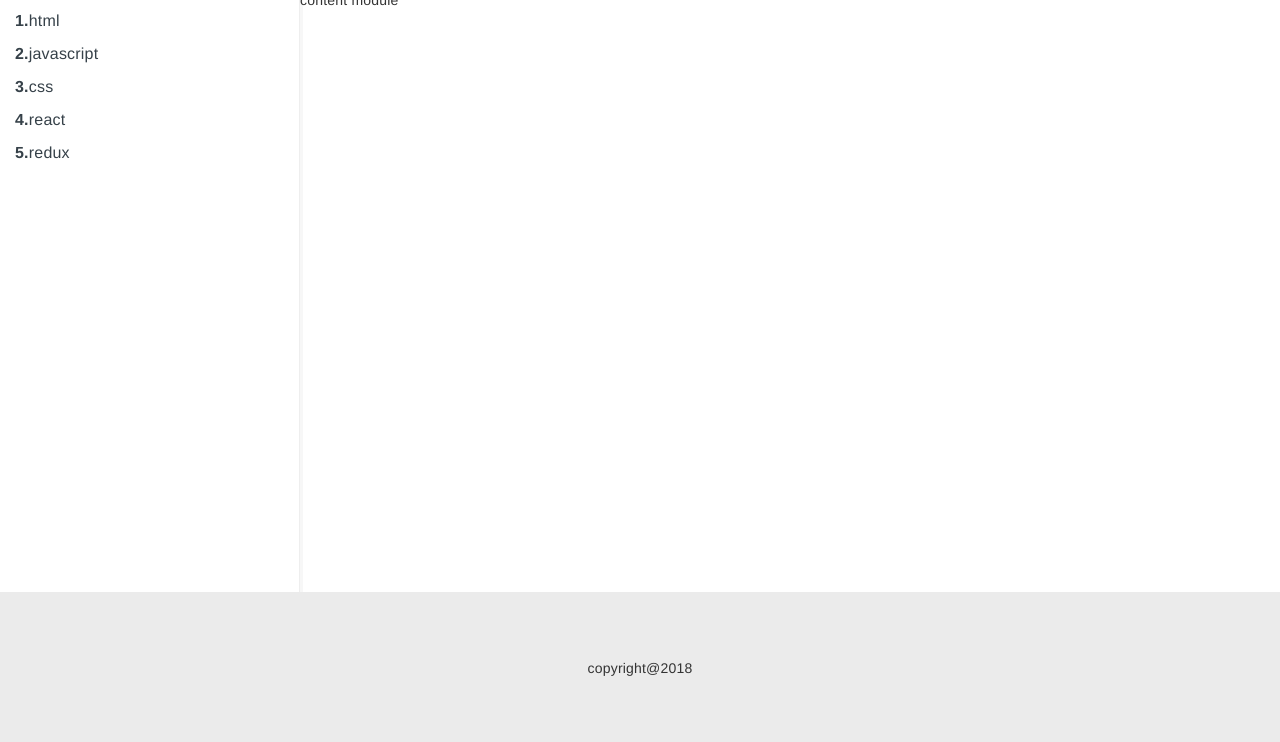
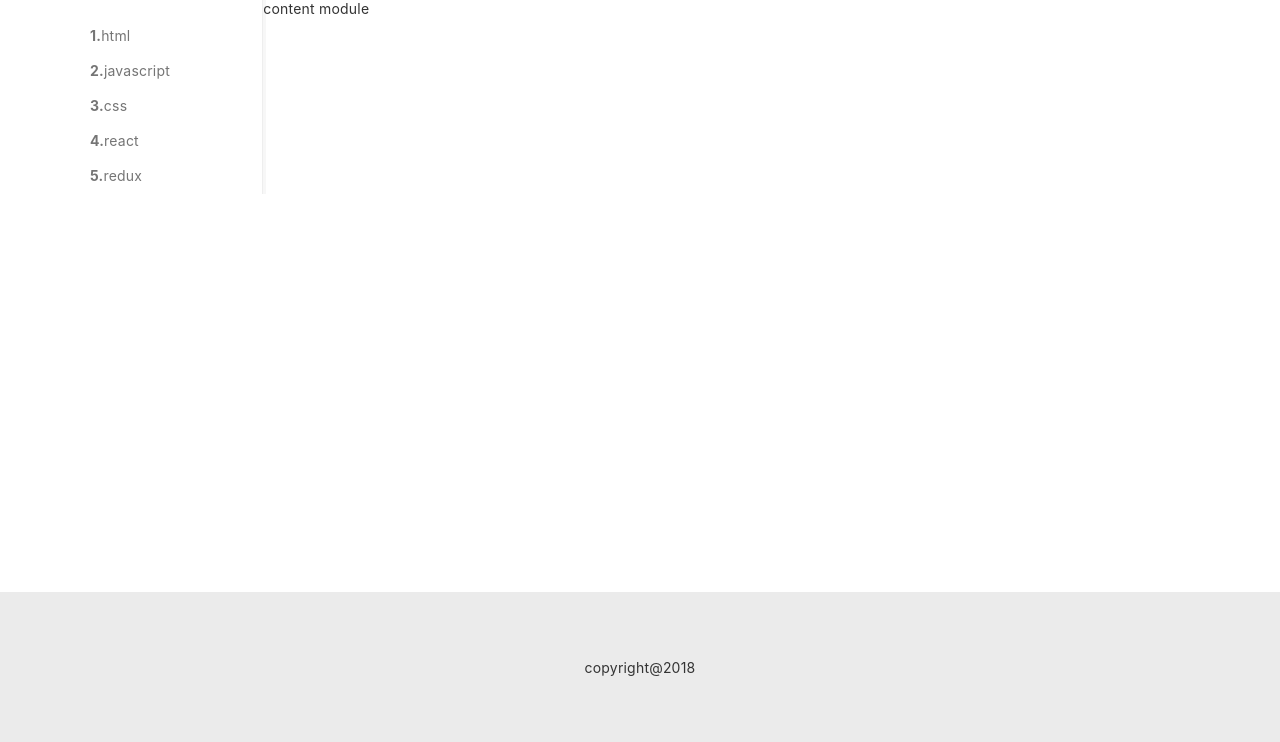
Before and after one commit to taoweiquan520/blog, a React app: page / in a window 1280 px wide. Shown: the part 58-800 px from the top of the page. Built offline with nearby package versions, Linux system fonts and the light colour scheme.

Commit message:
首页样式和布局优化，采用栅格布局

```diff
--- a/app/components/Index.js
+++ b/app/components/Index.js
@@ -2,7 +2,7 @@ import React from "react";
 import { Provider } from 'react-redux';
 import { createStore, applyMiddleware } from 'redux';
 import thunkMiddleware from 'redux-thunk';
-import { Route, Switch } from 'react-router-dom';
+import { Route, Switch, BrowserRouter as Router } from 'react-router-dom';
 
 // js module
 import rootReducer from '../reducers/rootReducer';
@@ -31,10 +31,12 @@ class Index extends React.Component {
     render() {
         return (
             <Provider store = {store}>
+                <Router>
                 <div className="blog-wrap">
                         <Header />
+                        <div className="container index">
+                            <div className="row">
                                 <Sidebar />
-                    <div className="content-wrap">
                                 <Switch>
                                     <Route exact path="/" component={Content} />
                                     <Route path="/category/:type" component={ArticleListWrap} />
@@ -42,8 +44,10 @@ class Index extends React.Component {
                                     {/* <Route component={NotFount} /> */}
                                 </Switch>
                             </div>
+                        </div>
                         <Footer />
                 </div>
+                </Router>
             </Provider>
         )
     }
--- a/app/components/content/Content_articleList.js
+++ b/app/components/content/Content_articleList.js
@@ -21,7 +21,6 @@ class ArticleList extends React.Component {
     }
 
     componentDidMount() {
-        console.log('初始化');
         const {dispatch, match} = this.props;
 
         dispatch(getArticleList.asyncAction(match.params.type));
@@ -37,7 +36,6 @@ class ArticleList extends React.Component {
     }
 
     render() {
-        console.log(this.props)
         const {match, allIds} = this.props;
 
         const renderArticleList =
@@ -57,7 +55,7 @@ class ArticleList extends React.Component {
             ));
 
         return (
-            <div className="content-list">
+            <div className="col-md-10 content-list">
                 <CSSTransitionGroup transitionName="example" transitionEnterTimeout={300} transitionLeaveTimeout={300}>
                 {
                     allIds.length > 0 ? renderArticleList :
--- a/app/components/content/Sidebar.js
+++ b/app/components/content/Sidebar.js
@@ -15,7 +15,6 @@ class Sidebar extends React.Component {
     }
 
     categoryChange(url) {
-        console.log(this.context)
         const {dispatch} = this.props;
 
         dispatch(getArticleList.asyncAction(url));
@@ -30,6 +29,7 @@ class Sidebar extends React.Component {
     }
 
     render() {
+        console.log(this.props)
         const list = [
             {router: 'html'},
             {router: 'javascript'},
@@ -38,12 +38,12 @@ class Sidebar extends React.Component {
             {router: 'redux'},
         ];
         return (
-            <div className="side">
+            <div className="col-md-2 side">
                 <div className="side-toolbar">
                     {
                         list.map((item, index) => {
                             return (
-                                <div className="toolbar-item" key={index}>
+                                <div className={false ? 'toolbar-item selected' : 'toolbar-item'} key={index}>
                                     <a onClick={() => this.categoryChange(item.router)}>
                                         <b>{index + 1}.</b>{item.router}
                                     </a>
--- a/app/components/content/css/sidebar.css
+++ b/app/components/content/css/sidebar.css
@@ -1,10 +1,5 @@
 /* siderbar css */
 .side {
-    position: absolute;
-    top: 50px;
-    left: 0;
-    bottom: 150px;
-    width: 300px;
     padding-top: 20px;
     padding-left: 15px;
     border-right: 1px solid #eee;
@@ -12,12 +7,15 @@
     box-shadow: 3px 0 0 0 rgba(0, 0, 0, 0.03);
 }
 .side-toolbar .toolbar-item {
-    margin-bottom: 15px;
+    height: 34px;
+    display: flex;
+    align-items: center;
+    color: #757575;
+    text-decoration: none;
+    margin-bottom: 1px;
+    border-radius: 4px;
 }
-.side-toolbar .toolbar-item a {
-    color: #364149;
-    font-size: 16px;
-}
+
 .side-toolbar .toolbar-item a:hover {
     color: #008cff;
 }
--- a/app/components/header/css/header.css
+++ b/app/components/header/css/header.css
@@ -1,5 +1,6 @@
 .header {
-    position: relative;
+    position: fixed;
+    top: 0;
     width: 100%;
     border-bottom: 1px solid #f0f0f0;
 }
@@ -7,9 +8,6 @@
     display: block;
     content: " ";
     clear: both;
-}
-.container {
-
 }
 .header .header-searchbar {
     float: left;
--- a/app/static/css/common.css
+++ b/app/static/css/common.css
@@ -13,3 +13,57 @@
     width: 14px;
     height: 14px;
 }
+
+body {
+  font-family: -apple-system,"Helvetica Neue",Helvetica,Arial,"PingFang SC","Hiragino Sans GB","WenQuanYi Micro Hei","Microsoft Yahei",sans-serif;
+  font-size: 14px;
+  line-height: 1.42858;
+  color: #333;
+  background-color: #fff;
+  -webkit-font-smoothing: antialiased;
+}
+
+/* 栅格 */
+.row {
+  margin-right: -15px;
+  margin-left: -15px;
+}
+.row:after, .row:before {
+  content: " ";
+  display: table;
+}
+.col-md-1 {
+  width: 8.33333%;
+}
+.col-md-2 {
+  width: 16.66667%;
+}
+.col-md-3 {
+  width: 25%;
+}
+.col-md-4 {
+  width: 33.33333%;
+}
+.col-md-6 {
+  width: 50%;
+}
+.col-md-7 {
+  width: 58.33333%;
+}
+.col-md-8 {
+  width: 66.66667%;
+}
+.col-md-9 {
+  width: 75%;
+}
+.col-md-10 {
+  width: 58.33333%;
+}
+.col-md-12 {
+  width: 100%;
+}
+.col-md-1, .col-md-2, .col-md-3, .col-md-4,
+.col-md-5, .col-md-6, .col-md-7, .col-md-8,
+.col-md-9, .col-md-10, .col-md-12 {
+  float: left;
+}
--- a/app/static/css/main.css
+++ b/app/static/css/main.css
@@ -1,15 +1,16 @@
 /* main.css */
-.content-wrap {
-    /* padding: 10px;
-    margin-left: 300px; */
-    position: absolute;
-    top: 50px;
-    right: 0;
-    bottom: 150px;
-    left: 300px;
-    overflow: auto;
+.container {
+    width: 1100px;
+    margin-left: auto;
+    margin-right: auto;
 }
-
+.index {
+    margin-top: 57px;
+    overflow-x: hidden;
+}
+.container:after {
+    clear: both;
+}
 .clearfix {
     zoom: 1;
 }
```
Lines whose indentation alone changed are shown as unchanged.
